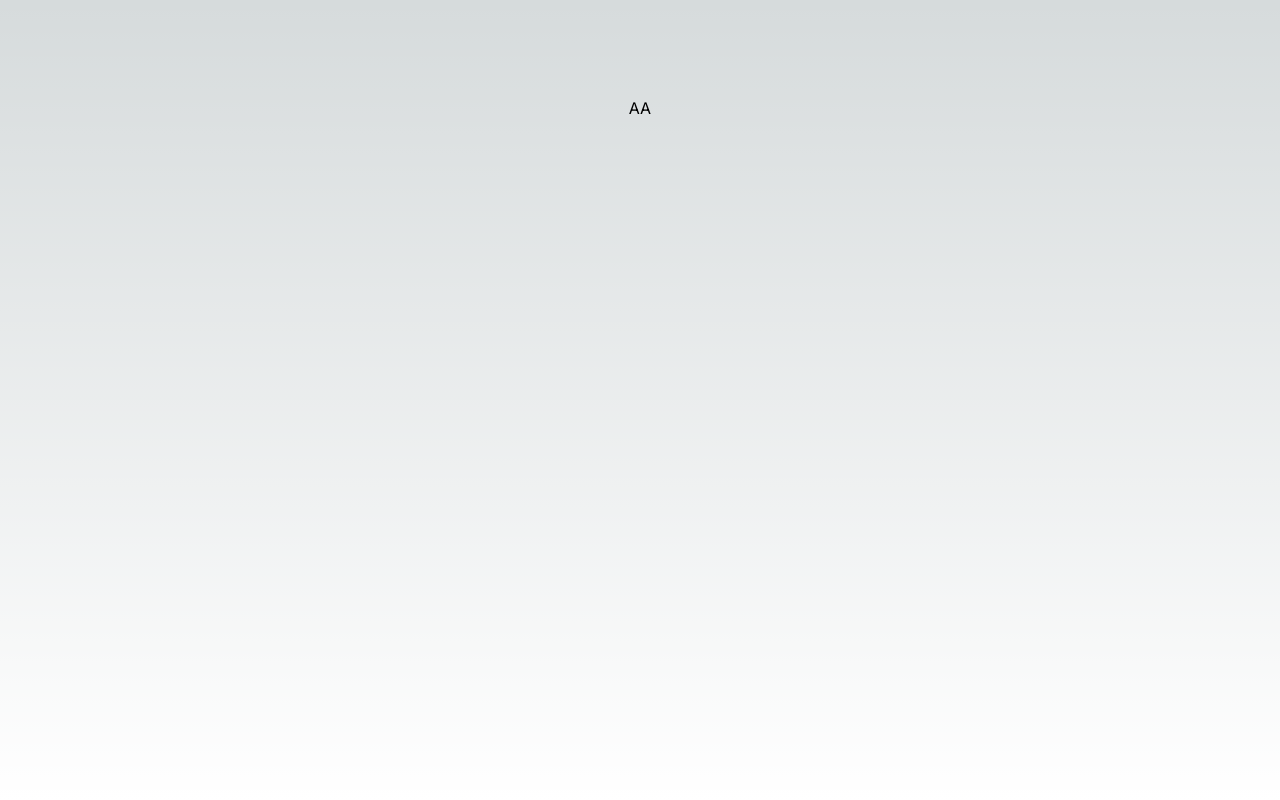
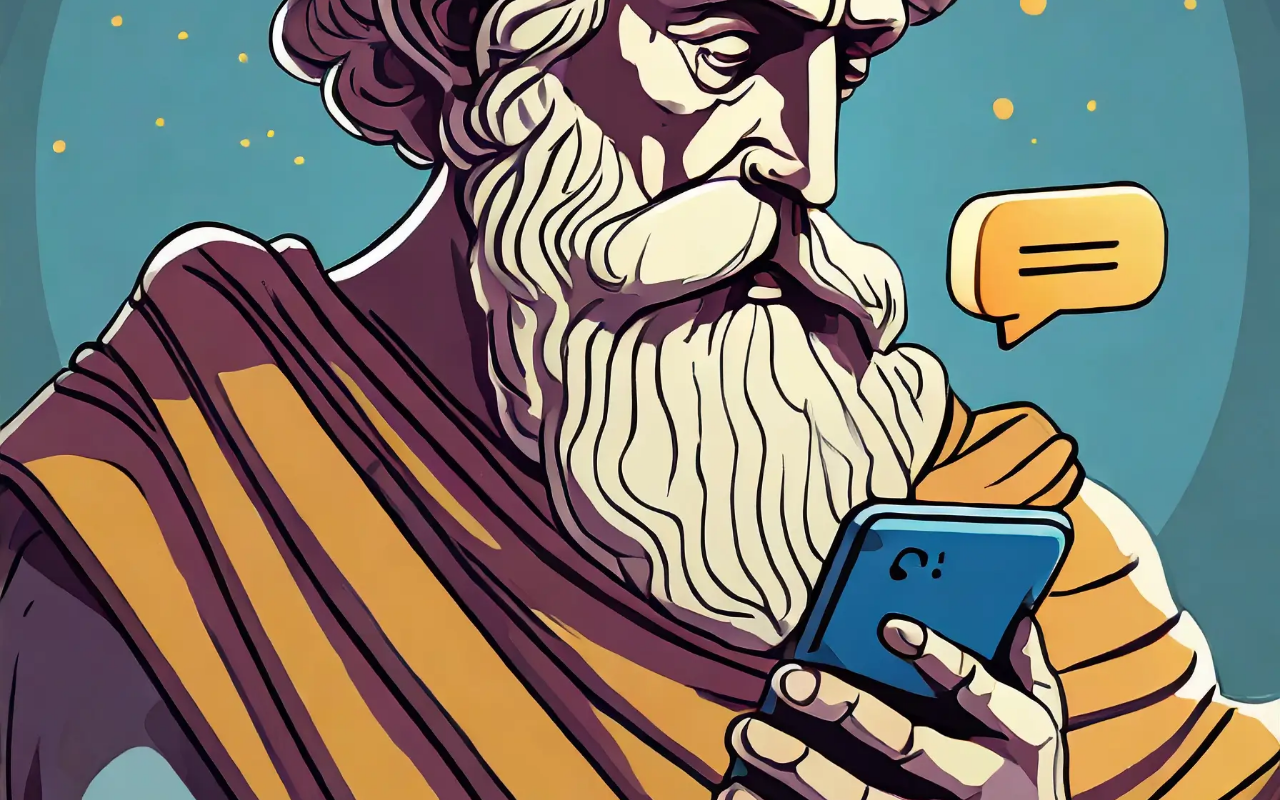
Before and after one commit to ThiagoJoseSousa/SocratesAI, a Next.js app: page / in a window 1280 px wide. Built offline with nearby package versions, Linux system fonts and the light colour scheme.

Commit message:
Created two images, one 3:4 and other 16:9

```diff
--- a/src/app/layout.tsx
+++ b/src/app/layout.tsx
@@ -5,8 +5,8 @@ import './globals.css'
 const inter = Inter({ subsets: ['latin'] })
 
 export const metadata: Metadata = {
-  title: 'Create Next App',
-  description: 'Generated by create next app',
+  title: 'Socrates',
+  description: 'Utilizing OpenAI',
 }
 
 export default function RootLayout({
--- a/src/app/page.tsx
+++ b/src/app/page.tsx
@@ -1,8 +1,14 @@
+import Image from "next/image"
+
 export default function Home() {
   return (
-    <main className="flex min-h-screen flex-col items-center justify-between p-24">
-      <section id="Hero">
-        AA
+    <main>
+      <section id="Hero" className="h-screen bg-image-before bg-image-after relative">
+        <Image src="/Socrates-back.webp" className="absolute block h-screen object-cover" priority alt="Hero background"  width={1920} height={1097}/>
+        <h1 className="absolute">Socrates</h1>
+        <Image src="/Socrates-front.webp" className="absolute block h-screen object-cover" priority alt="Hero Socrates"  width={1920} height={1097}/>
+        <Image src="/Socrates-mobile.webp" className="absolute block h-screen object-cover object-right" alt="Socrates receives a notification." width={1792} height={2304}/>
+
       </section>
     </main>
   )
```
Also changed, not shown: public/Socrates-mobile.webp (added), src/app/home.module.css (added), src/app/layout.css (added), 1 other file (tests, documents, lock files or other folders).
